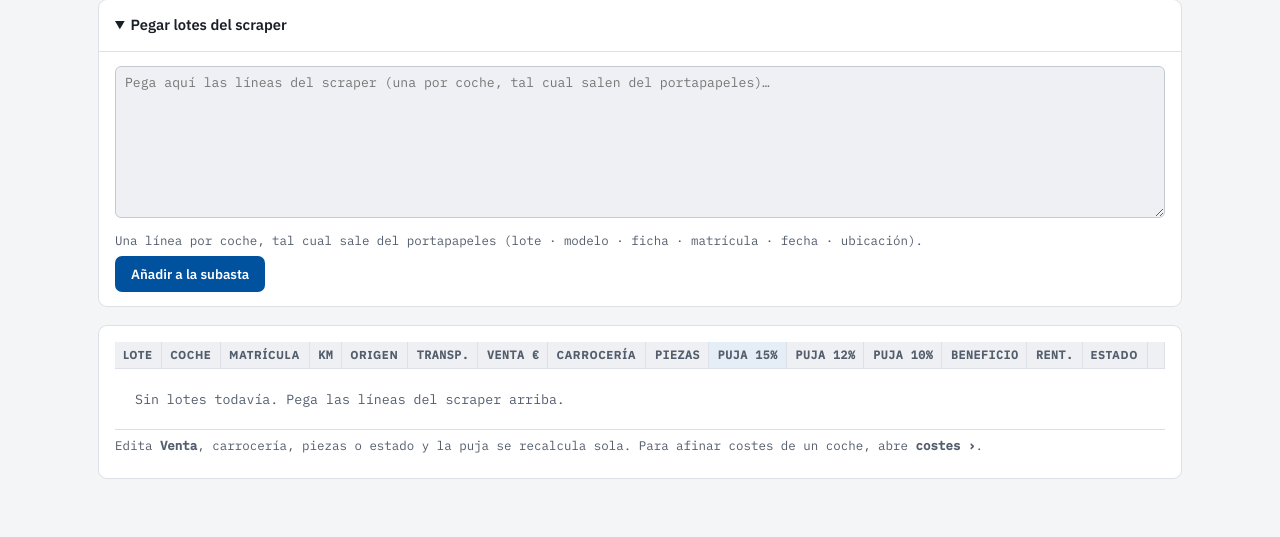
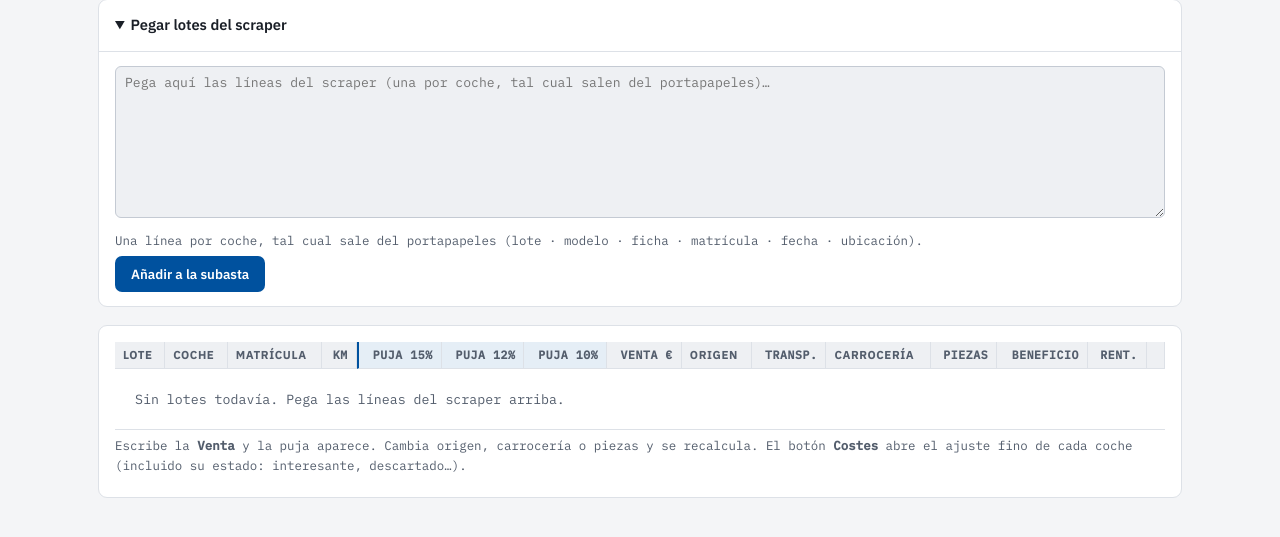
Before and after one commit to apleal/cargestion, a Django app: page /subastas/1/ in a window 1280 px wide. Shown: the part 181-718 px from the top of the page. Run offline with Django 5.2, Linux system fonts and the light colour scheme; a user stored in the database is signed in; tables that the repository leaves empty hold one stand-in row (values such as "Sample post"); data that the repository does not hold is empty.

Commit message:
Rejilla: reordenar columnas para ver la puja de un vistazo
- Orden: Lote, Coche, Matricula, Km, Puja 15/12/10, luego Venta, Origen,
  Transp., Carroceria, Piezas, Beneficio, Rent.
- Quitada la columna Estado de la rejilla (el estado se ajusta en Costes).
- costes pasa a ser un boton.
- Miles con separador de punto (39.558, 13.648 EUR): USE_THOUSAND_SEPARATOR.
- zona_origen editable tambien en la ficha de costes.
- 45 pruebas (comprueban el orden de columnas).

Co-Authored-By: Claude Sonnet 5 <noreply@anthropic.com>

```diff
--- a/config/settings.py
+++ b/config/settings.py
@@ -112,6 +112,7 @@ LANGUAGE_CODE = "es"
 TIME_ZONE = "Europe/Madrid"
 USE_I18N = True
 USE_TZ = True
+USE_THOUSAND_SEPARATOR = True  # 39.558, 13.648 €
 
 STATIC_URL = "static/"
 STATIC_ROOT = BASE_DIR / "staticfiles"
--- a/tasador/forms.py
+++ b/tasador/forms.py
@@ -22,7 +22,7 @@ class ValoracionForm(forms.ModelForm):
         model = models.Valoracion
         fields = [
             "sesion_subasta", "proveedor", "tipo_subasta", "ubicacion",
-            "lote_id", "orden_lote", "url_anuncio",
+            "lote_id", "orden_lote", "url_anuncio", "zona_origen",
             "fecha_valoracion", "fecha_subasta", "kilometros",
             "regimen_fiscal", "precio_venta_estimado", "precio_anunciado",
             "estado_carroceria", "piezas_pintura", "descuento_comision_pct",
--- a/tasador/static/tasador/app.css
+++ b/tasador/static/tasador/app.css
@@ -109,6 +109,10 @@ table.rejilla th{position:sticky;top:0;z-index:2;background:var(--surface-2);whi
 table.rejilla th,table.rejilla td{border-bottom:1px solid var(--line);border-right:1px solid var(--line);padding:4px 8px}
 table.rejilla th.destacado,table.rejilla td.destacado{background:var(--accent-soft)}
 table.rejilla td.destacado{font-weight:700;color:var(--accent-ink);font-family:"IBM Plex Mono",monospace}
+table.rejilla td.puja-15,table.rejilla th:nth-child(5){border-left:2px solid var(--accent)}
+table.rejilla td.puja-10{border-right:2px solid var(--accent)}
+table.rejilla td.puja-15{font-size:.92rem}
+.mini-btn{padding:4px 10px;font-size:.78rem;white-space:nowrap}
 table.rejilla .coche a{text-decoration:none;font-weight:600}
 table.rejilla .coche .ver{color:var(--ink-faint);font-size:.76rem;display:block;max-width:220px;overflow:hidden;text-overflow:ellipsis;white-space:nowrap}
 table.rejilla input.celda,table.rejilla select.celda{
--- a/tasador/templates/tasador/sesion_detalle.html
+++ b/tasador/templates/tasador/sesion_detalle.html
@@ -30,11 +30,11 @@
       <thead>
         <tr>
           <th>Lote</th><th>Coche</th><th>Matrícula</th><th class="num">Km</th>
-          <th>Origen</th><th class="num">Transp.</th>
-          <th class="num">Venta €</th><th>Carrocería</th><th class="num">Piezas</th>
-          <th class="num destacado">Puja 15%</th><th class="num">Puja 12%</th><th class="num">Puja 10%</th>
+          <th class="num destacado">Puja 15%</th><th class="num destacado">Puja 12%</th><th class="num destacado">Puja 10%</th>
+          <th class="num">Venta €</th><th>Origen</th><th class="num">Transp.</th>
+          <th>Carrocería</th><th class="num">Piezas</th>
           <th class="num">Beneficio</th><th class="num">Rent.</th>
-          <th>Estado</th><th></th>
+          <th></th>
         </tr>
       </thead>
       <tbody>
@@ -51,7 +51,14 @@
             {% if v.valoracion_anterior %}<span class="pill no" title="Retasación">retasado</span>{% endif %}
           </td>
           <td class="mono">{{ v.vehiculo.matricula }}</td>
-          <td class="num mono">{{ v.kilometros|intcomma }}</td>
+          <td class="num mono">{{ v.kilometros|default_if_none:0|intcomma }}</td>
+          <td class="num destacado puja-15">{% if f.puja_15 %}{{ f.puja_15|floatformat:0|intcomma }} €{% else %}—{% endif %}</td>
+          <td class="num destacado puja-12">{% if f.puja_12 %}{{ f.puja_12|floatformat:0|intcomma }} €{% else %}—{% endif %}</td>
+          <td class="num destacado puja-10">{% if f.puja_10 %}{{ f.puja_10|floatformat:0|intcomma }} €{% else %}—{% endif %}</td>
+          <td class="num">
+            <input class="celda venta" data-campo="precio_venta_estimado" data-val="{{ v.pk }}"
+                   value="{{ v.precio_venta_estimado|floatformat:0 }}" inputmode="numeric">
+          </td>
           <td>
             <select class="celda origen" data-campo="zona_origen" data-val="{{ v.pk }}">
               {% for z in zonas_transporte %}
@@ -63,11 +70,7 @@
               <option value="">— manual</option>
             </select>
           </td>
-          <td class="num mono transporte">{{ v.fila.transporte|floatformat:0 }} €</td>
-          <td class="num">
-            <input class="celda venta" data-campo="precio_venta_estimado" data-val="{{ v.pk }}"
-                   value="{{ v.precio_venta_estimado|floatformat:0 }}" inputmode="numeric">
-          </td>
+          <td class="num mono transporte">{{ f.transporte|floatformat:0 }} €</td>
           <td>
             <select class="celda" data-campo="estado_carroceria_id" data-val="{{ v.pk }}">
               {% for c in carrocerias %}
@@ -79,28 +82,18 @@
             <input class="celda mini piezas" data-campo="piezas_pintura" data-val="{{ v.pk }}"
                    value="{{ v.piezas_pintura }}" inputmode="numeric">
           </td>
-          <td class="num destacado puja-15">{% if f.puja_15 %}{{ f.puja_15|floatformat:0 }} €{% else %}—{% endif %}</td>
-          <td class="num puja-12">{% if f.puja_12 %}{{ f.puja_12|floatformat:0 }} €{% else %}—{% endif %}</td>
-          <td class="num puja-10">{% if f.puja_10 %}{{ f.puja_10|floatformat:0 }} €{% else %}—{% endif %}</td>
-          <td class="num beneficio">{{ f.beneficio|floatformat:0 }} €</td>
+          <td class="num beneficio">{{ f.beneficio|floatformat:0|intcomma }} €</td>
           <td class="num rent">{{ f.rentabilidad }}</td>
-          <td>
-            <select class="celda estado" data-campo="estado_id" data-val="{{ v.pk }}">
-              {% for e in estados %}
-              <option value="{{ e.pk }}" {% if v.estado_id == e.pk %}selected{% endif %}>{{ e.nombre }}</option>
-              {% endfor %}
-            </select>
-          </td>
-          <td><a class="mono" href="{% url 'valoracion_editar' v.pk %}">costes ›</a></td>
+          <td><a class="btn mini-btn" href="{% url 'valoracion_editar' v.pk %}">Costes</a></td>
         </tr>
         {% endwith %}
         {% empty %}
-        <tr><td colspan="16" class="mono vacio">Sin lotes todavía. Pega las líneas del scraper arriba.</td></tr>
+        <tr><td colspan="15" class="mono vacio">Sin lotes todavía. Pega las líneas del scraper arriba.</td></tr>
         {% endfor %}
       </tbody>
     </table>
   </div>
-  <p class="mono ayuda">Edita <b>Venta</b>, carrocería, piezas o estado y la puja se recalcula sola. Para afinar costes de un coche, abre <b>costes ›</b>.</p>
+  <p class="mono ayuda">Escribe la <b>Venta</b> y la puja aparece. Cambia origen, carrocería o piezas y se recalcula. El botón <b>Costes</b> abre el ajuste fino de cada coche (incluido su estado: interesante, descartado…).</p>
 </div>
 {% endblock %}
 
--- a/tasador/templates/tasador/valoracion_form.html
+++ b/tasador/templates/tasador/valoracion_form.html
@@ -23,6 +23,7 @@
           <p><label>Tipo de subasta</label>{{ form.tipo_subasta }}</p>
           <p><label>Subasta (sesión)</label>{{ form.sesion_subasta }}</p>
           <p><label>Ubicación</label>{{ form.ubicacion }}</p>
+          <p><label>Origen (zona de transporte)</label>{{ form.zona_origen }}</p>
           <p><label>Lote</label>{{ form.lote_id }}</p>
           <p><label>Orden lote</label>{{ form.orden_lote }}</p>
           <p><label>Régimen fiscal</label>{{ form.regimen_fiscal }}</p>
```
Also changed, not shown: tests/test_vistas.py (+11 -4 lines).
